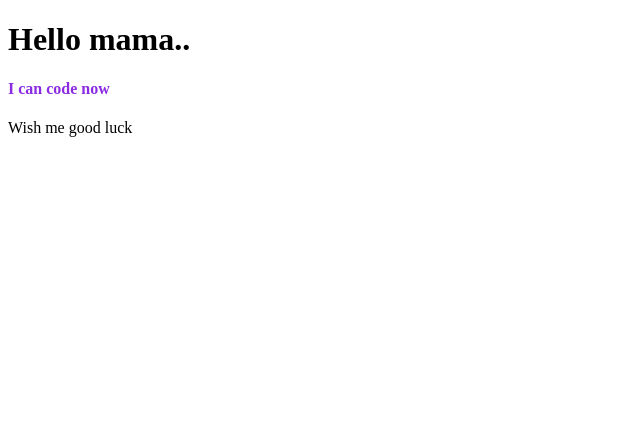
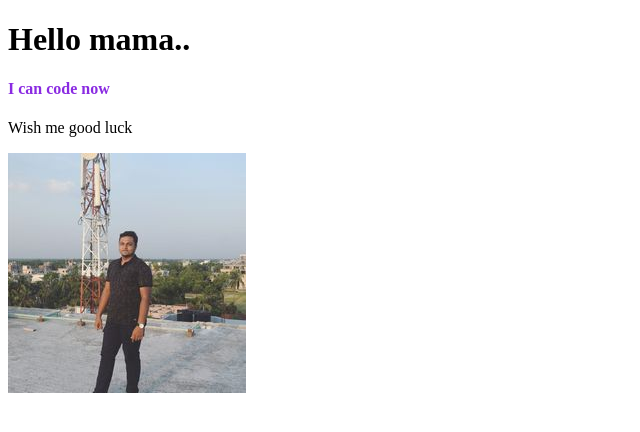
Before and after one commit to FahimMehediSonar/my-second-repo, a plain HTML site: page index.html in a window 1280 px wide. Shown: the whole page, without its empty margins (0-640 px from the left). Drawn offline with Linux system fonts and the light colour scheme.

Commit message:
image added

```diff
--- a/index.html
+++ b/index.html
@@ -11,5 +11,6 @@
     <h1>Hello mama..</h1>
     <h4>I can code now</h4>
     <p>Wish me good luck</p>
+    <img src="fahim.jpg" alt="">
 </body>
 </html>
```
Also changed, not shown: fahim.jpg (added).
